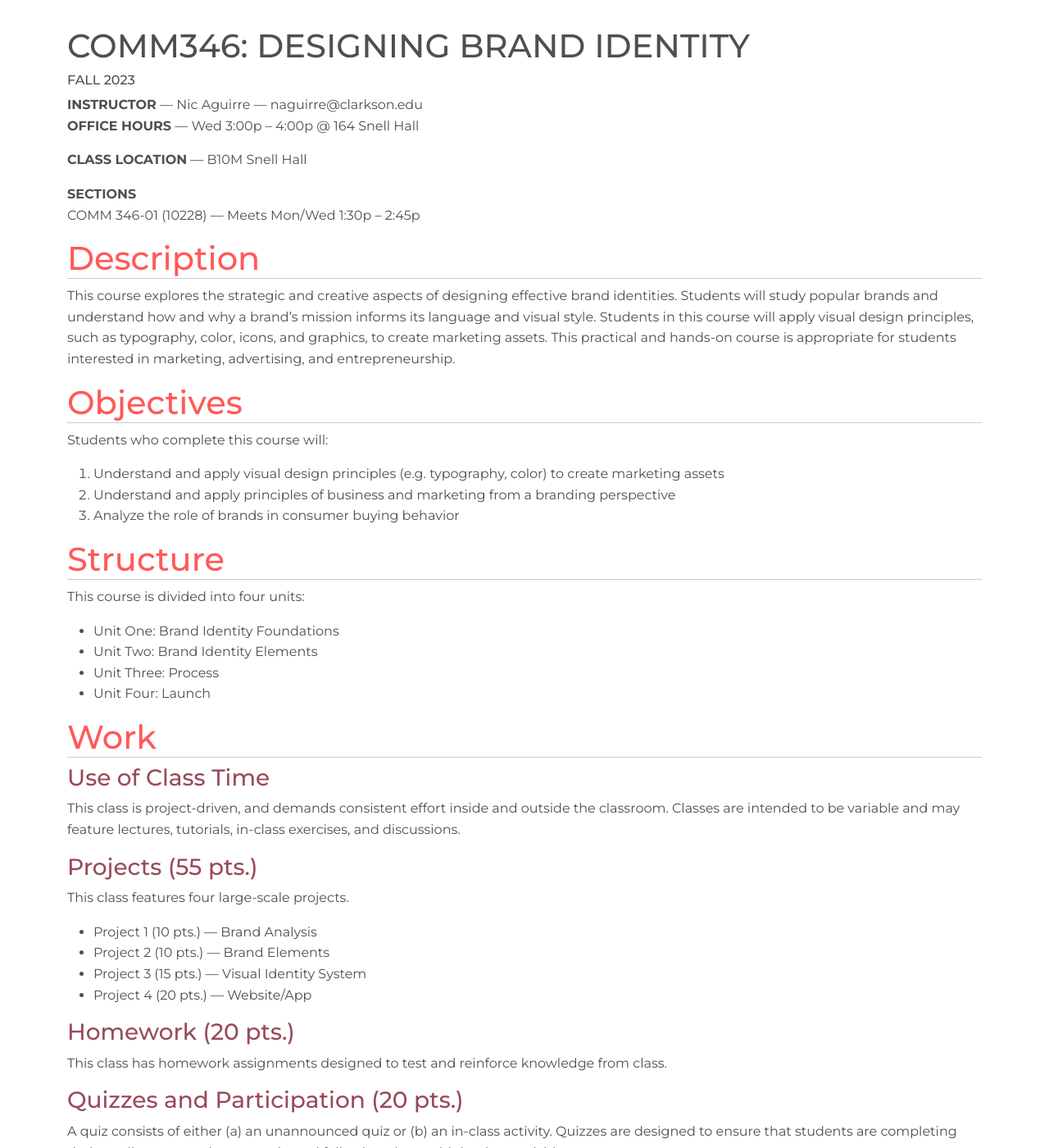
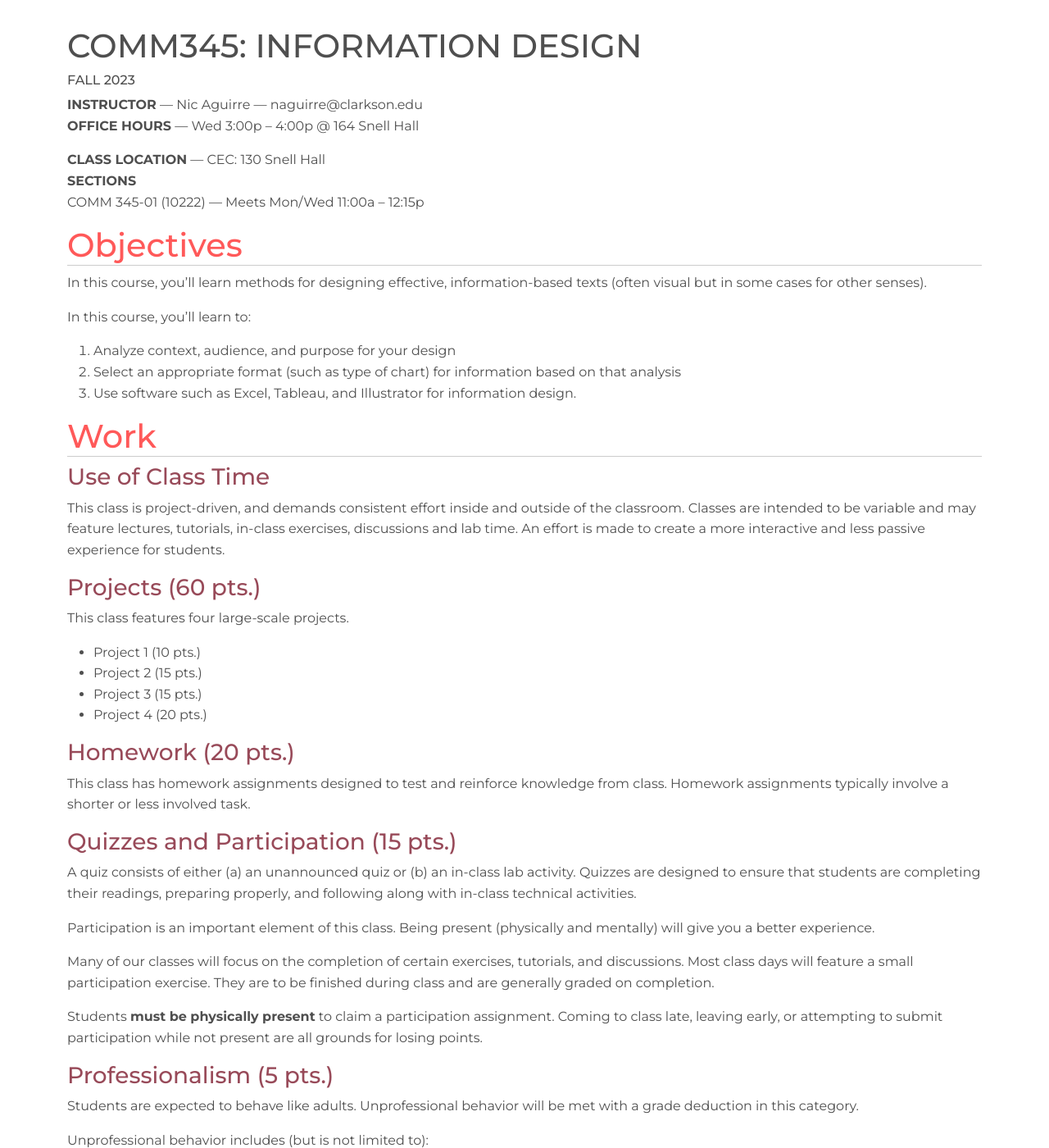
Before and after one commit to nicnosis/cu-courses, a Jekyll site: the page built from fa23/ind/ind-syllabus.md, in a window 1280 px wide and 1400 px high. Shown: the whole window at 82% size. Built offline with Jekyll 4.4.1, drawn with Linux system fonts in a browser that asks for light colours; nearby versions of some CDN libraries; our own code applies the rules of GitHub Pages for plain Markdown files; some of the changed text lies outside the part shown.

Commit message:
ind-syllabus first render

```diff
--- a/fa23/dbi/dbi-syllabus.md
+++ b/fa23/ind/ind-syllabus.md
@@ -1,54 +1,45 @@
-# COMM346: DESIGNING BRAND IDENTITY
+# COMM345: INFORMATION DESIGN
 #### FALL 2023
 **INSTRUCTOR** --- Nic Aguirre --- naguirre@clarkson.edu
 **OFFICE HOURS** --- Wed 3:00p -- 4:00p @ 164 Snell Hall
 
-**CLASS LOCATION** --- B10M Snell Hall
-
+**CLASS LOCATION** --- CEC: 130 Snell Hall
 **SECTIONS**
-COMM 346-01
-(10228) --- Meets Mon/Wed 1:30p -- 2:45p
-
-## Description
-This course explores the strategic and creative aspects of designing effective brand identities. Students will study popular brands and understand how and why a brand’s mission informs its language and visual style. Students in this course will apply visual design principles, such as typography, color, icons, and graphics, to create marketing assets. This practical and hands-on course is appropriate for students interested in marketing, advertising, and entrepreneurship.
+COMM 345-01
+(10222) --- Meets Mon/Wed 11:00a -- 12:15p
 
 ## Objectives
-Students who complete this course will:
+In this course, you’ll learn methods for designing effective, information-based texts (often visual
+but in some cases for other senses).
 
-1. Understand and apply visual design principles (e.g. typography, color) to create marketing assets
-2. Understand and apply principles of business and marketing from a branding perspective
-3. Analyze the role of brands in consumer buying behavior
+In this course, you'll learn to:
 
-## Structure
-This course is divided into four units:
-
- * Unit One: Brand Identity Foundations
- * Unit Two: Brand Identity Elements
- * Unit Three: Process
- * Unit Four: Launch
-
+1. Analyze context, audience, and purpose for your design
+2. Select an appropriate format (such as type of chart) for information based on that analysis
+3. Use software such as Excel, Tableau, and Illustrator for information design.
 
 ## Work
 ### Use of Class Time
-This class is project-driven, and demands consistent effort inside and outside the classroom. Classes are intended to be variable and may feature lectures, tutorials, in-class exercises, and discussions.
+This class is project-driven, and demands consistent effort inside and outside of the classroom. Classes are intended to be variable and may feature lectures, tutorials, in-class exercises, discussions and lab time. An effort is made to create a more interactive and less passive experience for students.
 
-### Projects (55 pts.)
+### Projects (60 pts.)
 This class features four large-scale projects.
 
-* Project 1 (10 pts.) --- Brand Analysis
-* Project 2 (10 pts.) --- Brand Elements
-* Project 3 (15 pts.) --- Visual Identity System
-* Project 4 (20 pts.) --- Website/App
+* Project 1 (10 pts.)
+* Project 2 (15 pts.)
+* Project 3 (15 pts.)
+* Project 4 (20 pts.)
+
 
 ### Homework (20 pts.)
-This class has homework assignments designed to test and reinforce knowledge from class.
+This class has homework assignments designed to test and reinforce knowledge from class. Homework assignments typically involve a shorter or less involved task.
 
-### Quizzes and Participation (20 pts.)
-A quiz consists of either (a) an unannounced quiz or (b) an in-class activity. Quizzes are designed to ensure that students are completing their readings, preparing properly, and following along with in-class activities.
+### Quizzes and Participation (15 pts.)
+A quiz consists of either (a) an unannounced quiz or (b) an in-class lab activity. Quizzes are designed to ensure that students are completing their readings, preparing properly, and following along with in-class technical activities.
 
 Participation is an important element of this class. Being present (physically and mentally) will give you a better experience.
 
-Many of our classes will focus on the completion of certain exercises, tutorials, and discussions. Most class days will feature a small participation exercise. They are generally graded on completion.
+Many of our classes will focus on the completion of certain exercises, tutorials, and discussions. Most class days will feature a small participation exercise. They are to be finished during class and are generally graded on completion.
 
 Students __must be physically present__ to claim a participation assignment. Coming to class late, leaving early, or attempting to submit participation while not present are all grounds for losing points.
 
@@ -70,7 +61,6 @@ Unprofessional behavior includes (but is not limited to):
 ### Final
 There is no final exam for this class; you will present a final project instead.
 
-<div style="page-break-after: always;"></div>
 
 ## Grading
 ### Points
@@ -79,11 +69,11 @@ There are a total of **100** points in this class. The grade is divided as follo
 | Assignment            |  Points |
 |:----------------------|--------:|
 | Project 1             |      10 |
-| Project 2             |      10 |
+| Project 2             |      15 |
 | Project 3             |      15 |
 | Project 4             |      20 |
 | Homeworks             |      20 |
-| Quizzes/Participation |      20 |
+| Quizzes/Participation |      15 |
 | Professionalism       |       5 |
 | **Total**             | **100** |
 
@@ -108,25 +98,30 @@ Your grade will be assigned as follows:
 | D-    | < 63.0% to 60.0% |
 | F     | < 60.0% to 0.0%  |
 
+
+
 Grading criteria will be given for each individual assignment.
 
 ## Revisions
-Changes and revisions are common in creative work. Factoring that branding is an iterative process, students are __sometimes__ allowed to revise and resubmit assignments. Re-submitting work is a __privilege__ granted at the instructor's discretion.
+When software is created in a professional environment, changes and revisions are common. Factoring that software development is an iterative process, students are __sometimes__ allowed to revise and resubmit assignments. Re-submitting work is a __privilege__ granted at the instructor's discretion.
 
 If you are re-submitting work:
 
 1. You must have submitted the work by its due date. Late work is not eligible for re-submission.
-2. The privilege to revise submitted work is only available for students who submitted substantial work; incomplete or dysfunctional code is not eligible for resubmission. This is at the instructor's discretion.
+2. The privilege to revise submitted work is only available for students who submitted substantial work; incomplete or dysfunctional work is not eligible for resubmission. This is at the instructor's discretion.
 3. You may only recover partial points lost.
 
 ## Required Materials
-### Textbook
-[Designing Brand Identity: An Essential Guide for the Whole Branding Team](https://a.co/d/b27IXZD) by Alina Wheeler _(5th Edition)_
-
-ISBN: 978-1118980828
 
 ### Software
-You will need access to Adobe Creative Cloud (esp. Photoshop and Illustrator). The CEC has them installed.
+Software is a focal point of this course, and an effort was made to ensure that free, cross-platform software will be used wherever possible.
+
+We will use:
+
+1. Adobe Photoshop and Illustrator
+2. Tableau
+
+The CEC has them installed.
 
 Other requirements:
 
@@ -147,7 +142,7 @@ Digital Information Literacy Skills
 Find help at the [Clarkson Library website](https://sites.clarkson.edu/library/)
 
 ### Hardware
-You need access to hardware that can run Photoshop and Illustrator. The CEC has them.
+You need access to a high-performance computer. The CEC computers will work.
 
 ## Policies
 ### Attendance
@@ -163,7 +158,7 @@ Assignments may not be submitted after three calendar days have elapsed (Example
 The only __exception to this rule__ is the final project, which cannot be submitted late.
 
 ### Absences
-Whether an absence is excused is __entirely at the discretion of the instructor__.
+Whether or not an absence is excused is __entirely at the discretion of the instructor__.
 
 If you miss a quiz or participation exercise and have an __excused absence__, you have __one week__ to make up that assignment at office hours. If you cannot attend scheduled office hours, it is your responsibility to reach out and schedule another meeting time.
 
@@ -171,18 +166,18 @@ If you miss a quiz or participation exercise and have an __excused absence__, yo
 If you know you are going to be absent or late on a certain day, please tell me ahead of time.
 
 ### Lost Data
-You are responsible for keeping backups/duplicates of your files. I recommend Google Drive. Losing your files is not an excuse for late or incomplete work.
+You are responsible for keeping backups/duplicates of your files. You can use Google Drive or GitHub to maintain copies of your files. Losing your files is not an excuse for late or incomplete work.
 
 ### Email
-When you e-mail me, **your subject line should include the course number and section** e.g.-- _"[COMM346 MW 1:30pm]"_
+When you e-mail me, **your subject line should include the course number and section** e.g.-- _"[COMM345 MW 11:00am]"_
 
-Example of a poor email subject line: _"it's not working"_
+Example of a poor email subject line: _"its not working"_
 
-Example of a good email subject line: _"[COMM346 MW 1:30pm] Using the liquify tool in Photoshop"_
+Example of a good email subject line: _"[COMM345 MW 11:00am] Custom fields in Tableau"_
 
-If you need help with a project, you need to give me a way to access these files (e.g. Google Drive link)
+If you need help with a project, you need to give me a way to access these files (e.g., GitHub repo, Google Drive shareable link)
 
-__It can be difficult to fix technical issues via e-mail.__ I'll do my best, but you should consider talking with me after class, or coming to office hours if you're struggling with an assignment.
+__It can be difficult to diagnose technical problems via e-mail.__ I'll do my best, but you should consider talking with me after class, or coming to office hours if you're struggling with an assignment.
 
 Students should know that an e-mail response may take __up to 72 hours__ depending on the time of the semester.
 
@@ -195,9 +190,13 @@ Academic Integrity, based on the values of honesty, trust, fairness, respect, an
 If you are to benefit from this class and be properly evaluated for your contributions, it is important for you to be familiar with and follow [Clarkson University’s Academic Integrity policy](https://www.clarkson.edu/admissions-financial-aid/sas/clarkson-regulations). Please review this policy online (Undergraduate section IV – Academic Integrity, Graduate section IV – Academic Integrity). Work that violates this policy will not be tolerated. Students who are found responsible for a violation of the Academic Integrity Policy will have both a university process sanction and an academic outcome, that could include a failing grade on the assignment or exam, or a failing grade for the course.
 
 #### Proper Attribution for Referenced Works
+If you use others' work, you must:
+
+1. Get my permission.
+2. Cite your sources.
 
 #### Using assets
-Sometimes you'll want to use pre-existing assets--- logos, mockups, brushes etc.
+Sometimes you'll want to use pre-existing assets--- 3D models, brushes, icons, scripts etc.
 
 This is permitted as long as you:
 
@@ -210,12 +209,12 @@ You can use generative AI.
 
 However, there are several reasons you should approach it with caution:
 
-1. It can stifle human creativity
-2. It is still prone to errors
-3. It doesn't fully understand the context in which it is generating content
-4. Its content is painfully obvious to instructors
+1. Excessive use inhibits your ability to learn and memorize patterns independently
+2. It can stifle human creativity
+3. It is still prone to errors
+4. It doesn't fully understand the context in which it is generating content
 
-It is not acceptable to have a substantial amount of your code written by AI.
+It is not acceptable to have a substantial amount of your work generated by AI.
 
 Please refer to Clarkson Library’s [Guide to Plagiarism](https://sites.clarkson.edu/library/plagiarism/) and the [guide to Citing Sources](https://sites.clarkson.edu/library/citing-sources/) for assistance on avoiding plagiarism and properly citing sources.
 
```
Also changed, not shown: fa23/ind/index.md (+1 -0 lines), 2 other files.
